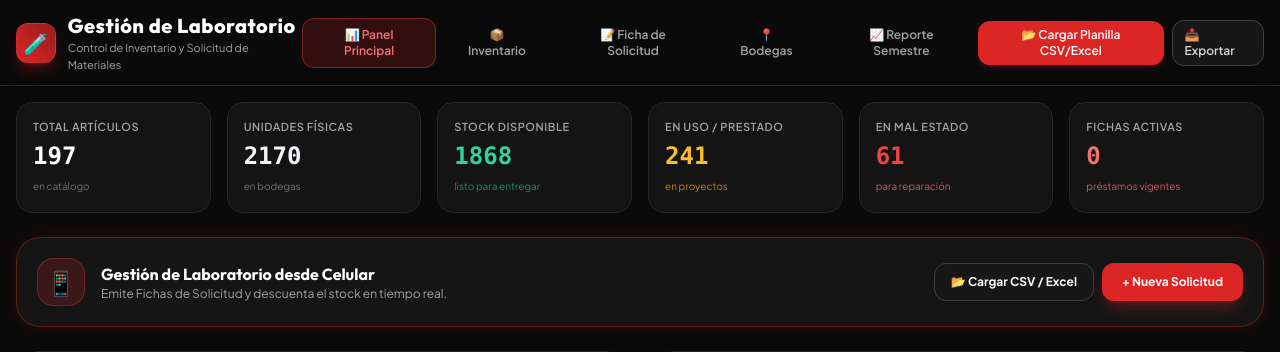
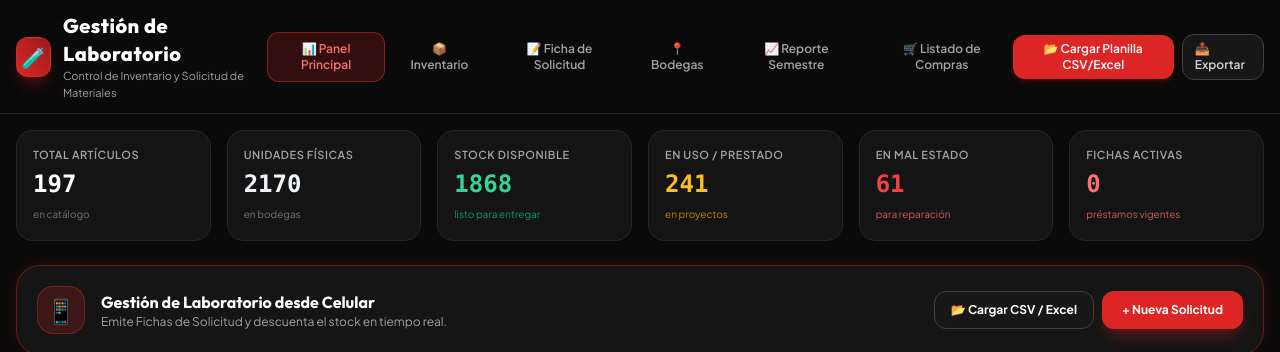
Before and after one commit to Flores27713/Gestion-laboratorio, a FastAPI app: page / in a window 1280 px wide. Shown: the top 352 px of the page. Run offline with FastAPI, Linux system fonts and the light colour scheme; data comes from the database, SQL or seed files in the repository; data that the repository does not hold is empty; some libraries are stand-ins or nearby versions.

Commit message:
Add files via upload

```diff
--- a/templates/index.html
+++ b/templates/index.html
@@ -90,6 +90,9 @@
         </button>
         <button type="button" onclick="switchTab('stats')" id="nav-stats" class="px-4 py-2 rounded-xl text-xs font-semibold text-neutral-400 hover:text-white">
           📈 Reporte Semestre
+        </button>
+        <button type="button" onclick="switchTab('shopping')" id="nav-shopping" class="px-4 py-2 rounded-xl text-xs font-semibold text-neutral-400 hover:text-white">
+          🛒 Listado de Compras
         </button>
       </nav>
 
@@ -373,6 +376,45 @@
             <div id="stats-cost-breakdown" class="grid grid-cols-1 sm:grid-cols-3 gap-3">
               <!-- JS -->
             </div>
+          </div>
+        </div>
+      </div>
+    </section>
+
+    <!-- PANEL 6: SHOPPING LIST & REORDER -->
+    <section id="panel-shopping" class="tab-panel hidden space-y-6">
+      <div class="glass-panel p-6 rounded-3xl border border-neutral-800 space-y-6">
+        <div class="flex flex-col sm:flex-row items-start sm:items-center justify-between gap-4">
+          <div>
+            <h2 class="text-base font-bold text-white flex items-center gap-2">
+              <span class="text-red-500">🛒</span> Listado de Compras y Reposición Automática
+            </h2>
+            <p class="text-xs text-neutral-400 mt-1">Generación de informes de insumos faltantes o dañados para el presupuesto del laboratorio.</p>
+          </div>
+          <a href="/api/export/shopping-list-csv" target="_blank" class="px-4 py-2 bg-red-600 hover:bg-red-700 text-white font-bold text-xs rounded-xl shadow-lg shadow-red-600/30 flex items-center gap-2">
+            📥 Exportar Orden de Compra (CSV/Excel)
+          </a>
+        </div>
+
+        <div class="glass-panel rounded-2xl overflow-hidden border border-neutral-800">
+          <div class="overflow-x-auto">
+            <table class="w-full text-left border-collapse text-xs">
+              <thead>
+                <tr class="bg-neutral-900/90 text-neutral-400 border-b border-neutral-800 uppercase tracking-wider">
+                  <th class="p-3 font-semibold">ID</th>
+                  <th class="p-3 font-semibold">Artículo</th>
+                  <th class="p-3 font-semibold">Ubicación</th>
+                  <th class="p-3 font-semibold text-center">Stock Disponible</th>
+                  <th class="p-3 font-semibold text-center">En Mal Estado</th>
+                  <th class="p-3 font-semibold text-center text-red-400 font-bold">Cant. Sugerida a Comprar</th>
+                  <th class="p-3 font-semibold">Motivo de Reposición</th>
+                  <th class="p-3 font-semibold">Centro Costo</th>
+                </tr>
+              </thead>
+              <tbody id="shopping-tbody" class="divide-y divide-neutral-800/60">
+                <!-- JS -->
+              </tbody>
+            </table>
           </div>
         </div>
       </div>
@@ -845,6 +887,30 @@
       `).join('');
     }
 
+    async function loadShoppingList() {
+      const res = await fetch('/api/shopping-list');
+      const items = await res.json();
+
+      const tbody = document.getElementById('shopping-tbody');
+      if (items.length === 0) {
+        tbody.innerHTML = `<tr><td colspan="8" class="p-4 text-center text-neutral-400 italic">✅ No hay insumos críticos que requieran compra o reposición en este momento.</td></tr>`;
+        return;
+      }
+
+      tbody.innerHTML = items.map(item => `
+        <tr class="hover:bg-neutral-900/40 transition-colors">
+          <td class="p-3 font-mono font-bold text-neutral-400">#${item.id}</td>
+          <td class="p-3 font-semibold text-white">${item.name}</td>
+          <td class="p-3 font-mono text-xs text-neutral-300">${item.location}</td>
+          <td class="p-3 text-center font-mono font-bold text-emerald-400">${item.avail}</td>
+          <td class="p-3 text-center font-mono font-bold text-red-400">${item.damaged}</td>
+          <td class="p-3 text-center font-mono font-extrabold text-red-500 bg-red-950/30 rounded-lg text-sm">+${item.suggested_qty} un.</td>
+          <td class="p-3"><span class="px-2 py-0.5 text-[10px] rounded font-medium bg-red-900/30 text-red-300 border border-red-800/40">${item.reason}</span></td>
+          <td class="p-3 text-neutral-300">${item.cost_center}</td>
+        </tr>
+      `).join('');
+    }
+
     function switchTab(tab) {
       document.querySelectorAll('.tab-panel').forEach(p => p.classList.add('hidden'));
       document.getElementById(`panel-${tab}`).classList.remove('hidden');
@@ -854,6 +920,7 @@
       if (tab === 'request') { loadInventory(); loadRequisitionsHistory(); }
       if (tab === 'locations') loadLocations();
       if (tab === 'stats') loadStats();
+      if (tab === 'shopping') loadShoppingList();
     }
 
     function quickAdd(itemId) {
```
Also changed, not shown: render.yaml (+0 -9 lines).
